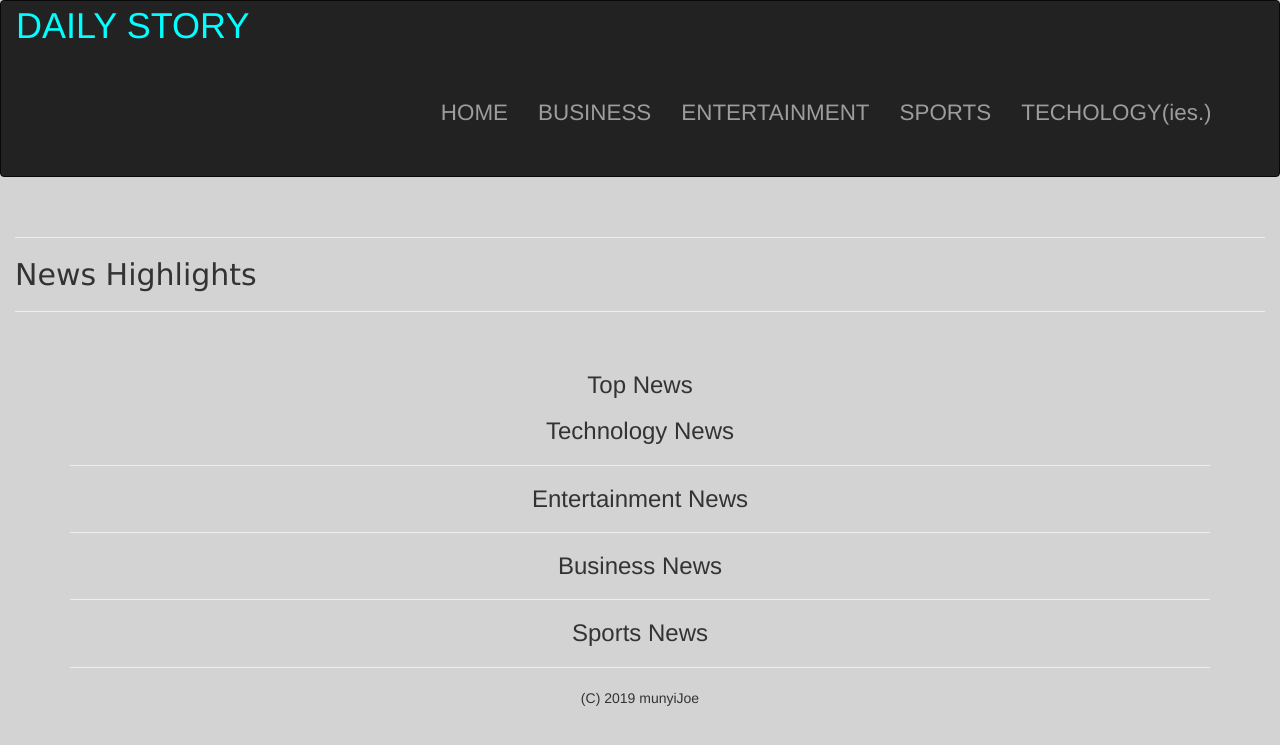
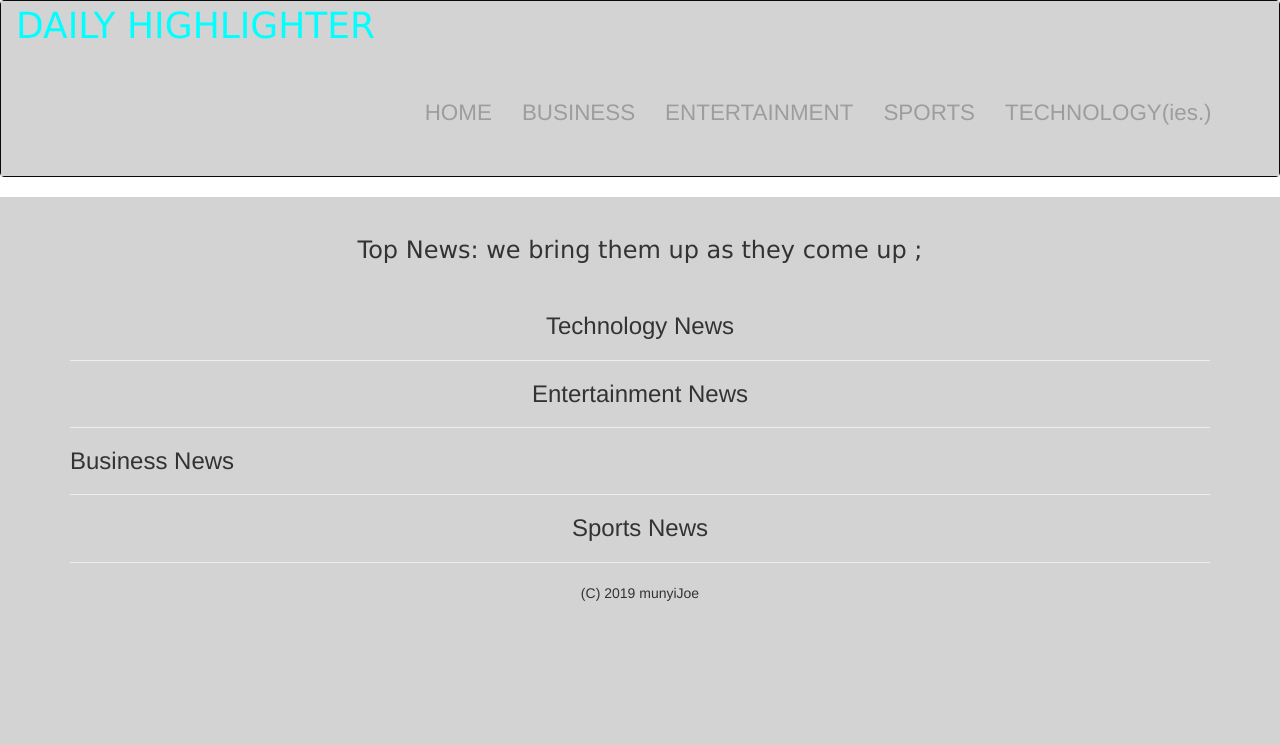
Before and after one commit to charles-os/news, a Flask app: template app/templates/index.html in a window 1280 px wide. Shown: the top 745 px of the page. Run offline with Flask 2, Linux system fonts and the light colour scheme; the template is opened without the code that fills it, so the values that code supplies are empty; some libraries are stand-ins or nearby versions.

Commit message:
git commpolishing functionality, picture import not working

```diff
--- a/app/requests.py
+++ b/app/requests.py
@@ -27,8 +27,6 @@ def get_news(category):
         get_news_data = url.read()
         get_news_response = json.loads(get_news_data)
 
-        news_results = None
-
         if get_news_response['sources']:
             news_results_list = get_news_response['sources']
             news_results = process_news(news_results_list)
@@ -52,7 +50,6 @@ def process_news(news_list):
 
         if source_item:
             news_object = News(id,name,description,url,category,country,language,image)
-            source_item = News(id,name,description,url,category,country,language,image)
             news_results.append(news_object)
 
 
@@ -77,8 +74,6 @@ def get_articles(id):
 
 # PROCESS ARTICLES
 def process_articles(articles_list):
-    '''
-    '''
     articles_object = []
     for article_item in articles_list:
         id = article_item.get('id')
--- a/app/static/css/index.css
+++ b/app/static/css/index.css
@@ -1,3 +1,3 @@
-body{
+*{
     background-color: lightgrey;
 }
--- a/app/templates/index.html
+++ b/app/templates/index.html
@@ -2,9 +2,9 @@
 {% import 'macros.html' as macro%}{% block content %}
 <div class="container-fluid">
   <br>
-  <hr>
-  <h2 style="font-family:verdana";>News Highlights</h2>
-  <hr>
+  <div style="background-color:lightgrey; style:italic;font-family:verdana;border-radius:50%; ">
+  <h3 class="text-center">Top News: we bring them up as they come up ; </h3>
+  </div>
   <br>
 
   {% block styles%}
@@ -15,24 +15,18 @@
 <link rel="stylesheet"
       href="{{url_for('static', filename='styles.css')}}"><div class="container">
         <!-- Business News Section  -->
-        <h3 class="text-center">Top News</h3>
-
         <h3 class='text-center' >Technology News</h3>
         <hr>
-
         {{ macro.displayNewsList(technology_news)}}
-
        <!-- Entertainment -->
-
         <h3 class='text-center' >Entertainment News</h3>
         <hr>
-
+        <div class='card-body' style="background-image: linear-gradient(lightgrey,smok);">
         {{ macro.displayNewsList(entertainment_news)}}
-
+        <div/>
        <!-- Business  -->
-        <h3 class='text-center' >Business News</h3>
+        <h3 class='text-center; card-footer' >Business News</h3>
         <hr>
-
         {{ macro.displayNewsList(business_news)}}
 
         <!-- SPORTS  -->
@@ -44,7 +38,7 @@
 
 <div class="blockquote">
   <footer style="background-color:lightgrey">
-<p style="text-align:center;">(C) 2019 munyiJoe</p>
+<p style="text-align:center;top:5%;">(C) 2019 munyiJoe</p>
   </footer>
 </div>
 </div>
--- a/app/templates/macros.html
+++ b/app/templates/macros.html
@@ -1,33 +1,19 @@
 {% macro displayNewsList(news_list) %}
-
-	{% for source_row in news_list | batch(4)%}
+	{% for item in news_list | batch(3)%}
         <div class="row">
-
-            {% for news in source_row %}
-	            <div class="col-md-3">
-
-						<div class="panel-heading">
+            {% for news in item %}
+	            <div class="col-md-4">
+						<div>
 							<a href="/news/{{news.id}}">
-
 							    {{ news.name}}
 							</a>
-
-						</div>
-						<a href="/news/{{news.image}}">
-						{{news.image}}
-						</a>
-						<div class="panel-body">
 							<p>
 								{{ news.description |truncate(100)}}
-
 							</p>
 							<a href="/news/{{news.id}}" class="btn btn-info btn-sm">Visit {{news.name}}</a>
 						</div>
-
 		        </div>
             {% endfor %}
-
         </div>
     {% endfor %}
-
 {% endmacro %}
--- a/app/templates/navbar.html
+++ b/app/templates/navbar.html
@@ -7,7 +7,7 @@
          <span class="icon-bar"></span>
          <span class="icon-bar"></span>
        </button>
-       <a class="navbar-brand" href="/"> <span style='font-size:2em; color:cyan'>DAILY STORY</span> </a>
+       <a class="navbar-brand" href="/"> <span style='font-size:2em; color:cyan;font-family:verdana,hervetica;'>DAILY HIGHLIGHTER</span> </a>
      </div>
      <div class="navbar-collapse collapse" style='color:cyan; font-size:1.6em; padding:3%; float:right; padding-left:20%'>
        <ul class="nav navbar-nav">
@@ -15,8 +15,7 @@
          <li><a href="/business">BUSINESS</a></li>
          <li><a href="/entertainment">ENTERTAINMENT</a></li>
          <li><a href="/sport">SPORTS</a></li>
-         <li><a href="/tech">TECHOLOGY(ies.)</a></li>
+         <li><a href="/tech">TECHNOLOGY(ies.)</a></li>
      </div>
-
    </div>
  </div>
--- a/manage.py
+++ b/manage.py
@@ -7,13 +7,5 @@ app = create_app('development')
 manager = Manager(app)
 manager.add_command('server',Server)
 
-@manager.command
-def test():
-    "Run the unit tests."
-    import unittest
-    tests = unittest.TestLoader().discover('tests')
-    unittest.TextTestRunner(verbosity=2).run(tests)
-
-
 if __name__ == '__main__':
     manager.run()
```
Also changed, not shown: app/templates/articles.html (+0 -12 lines).
